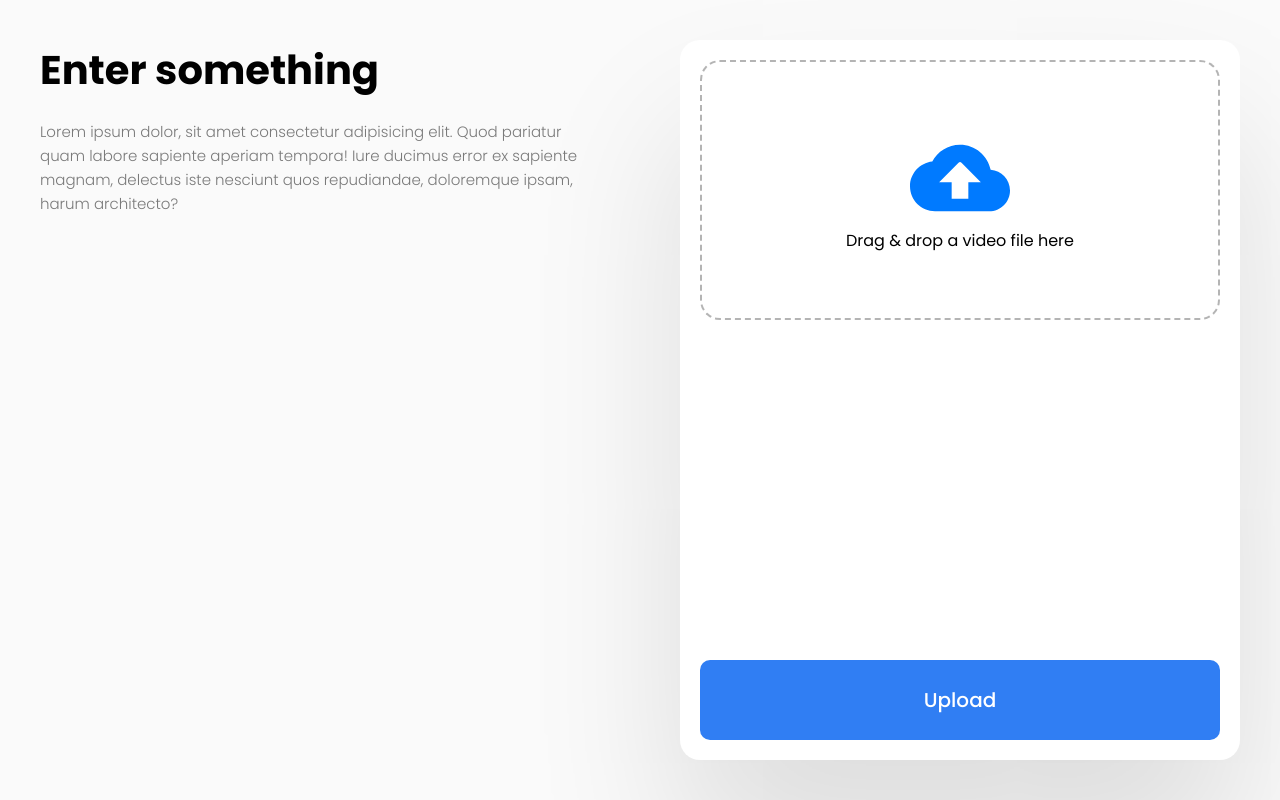
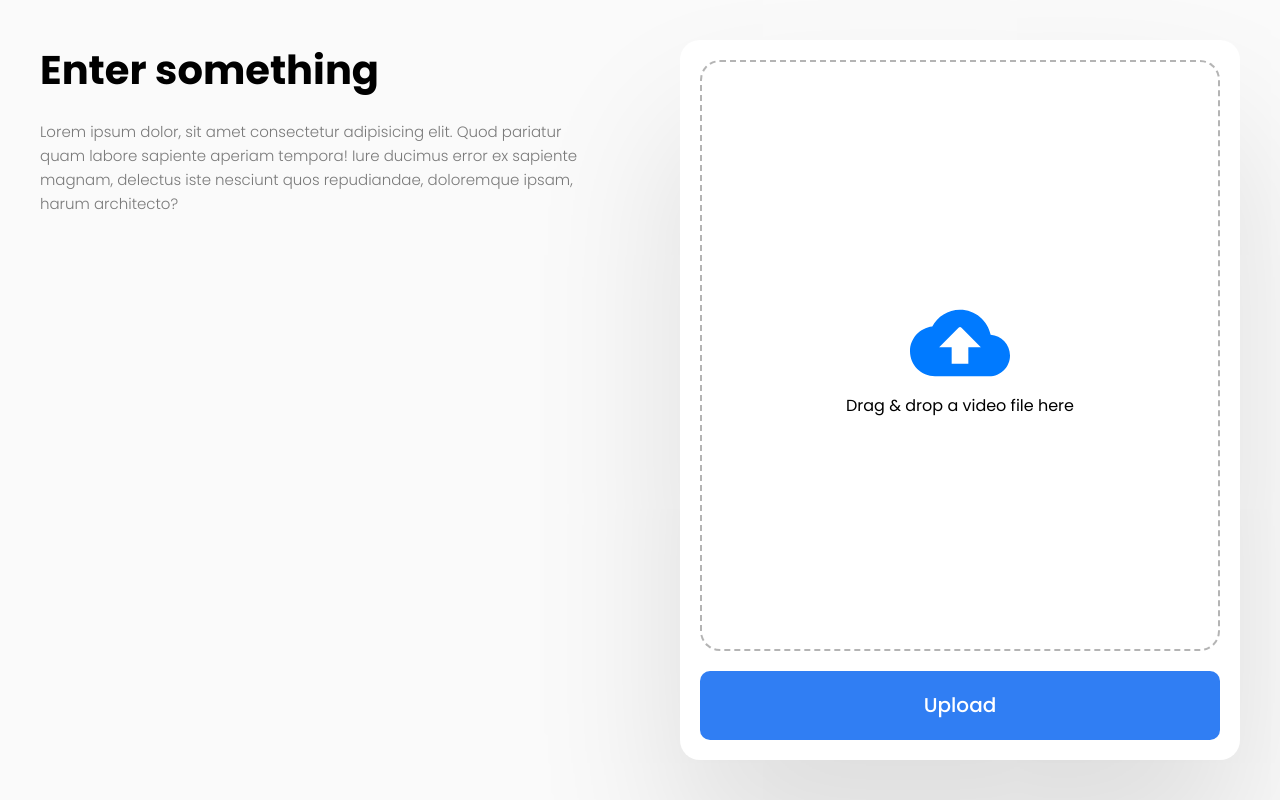
Before and after one commit to teamStarks18/project-repo, a React (Vite) app: page / in a window 1280 px wide. Built offline with nearby package versions, Linux system fonts and the light colour scheme.

Commit message:
video-size App.css

```diff
--- a/src/App.css
+++ b/src/App.css
@@ -88,7 +88,7 @@
 
 .upload-preview {
   width: 100%;
-  min-height: 260px;
+  height:100%;
   border-radius: 20px;
 }
 
```
